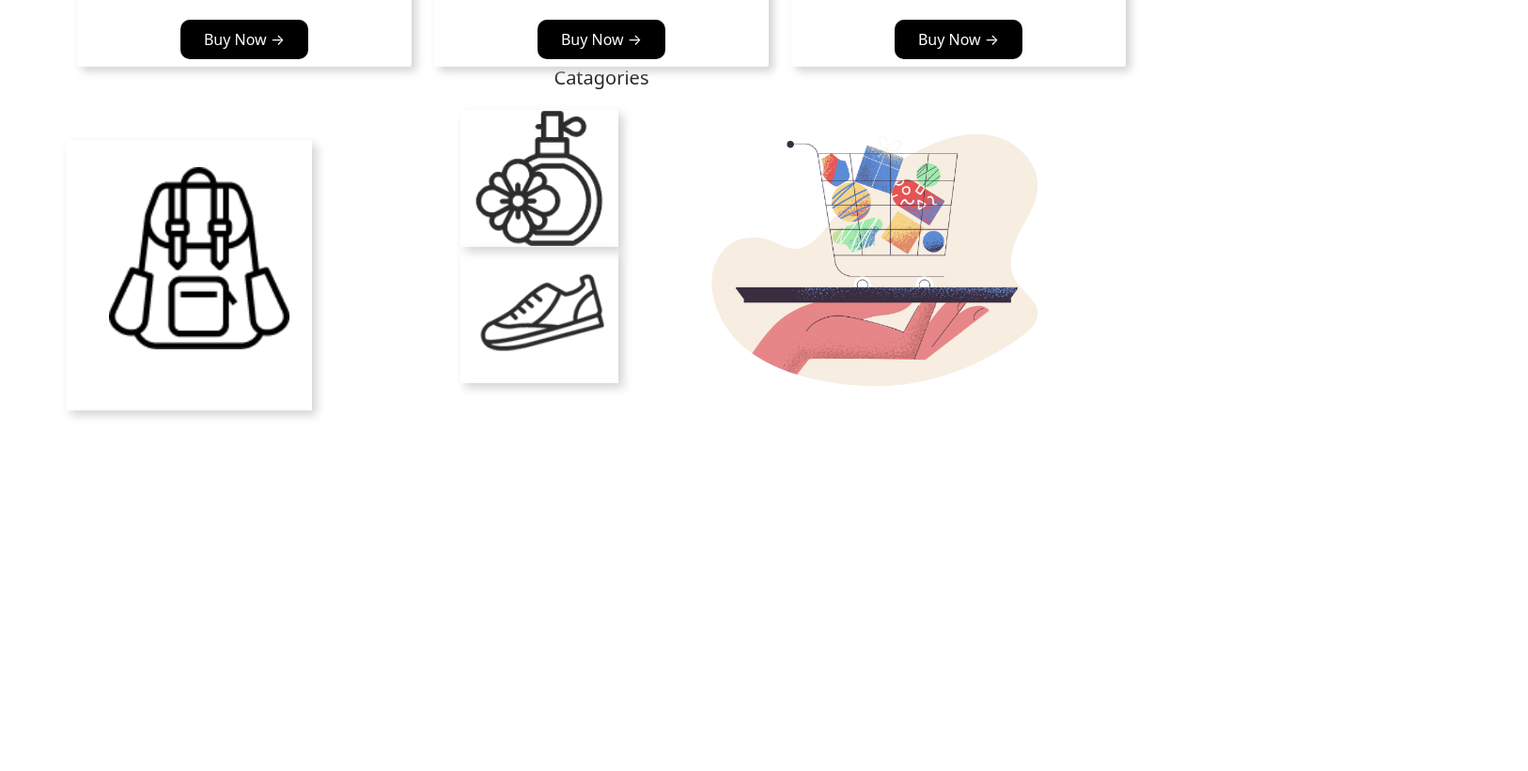
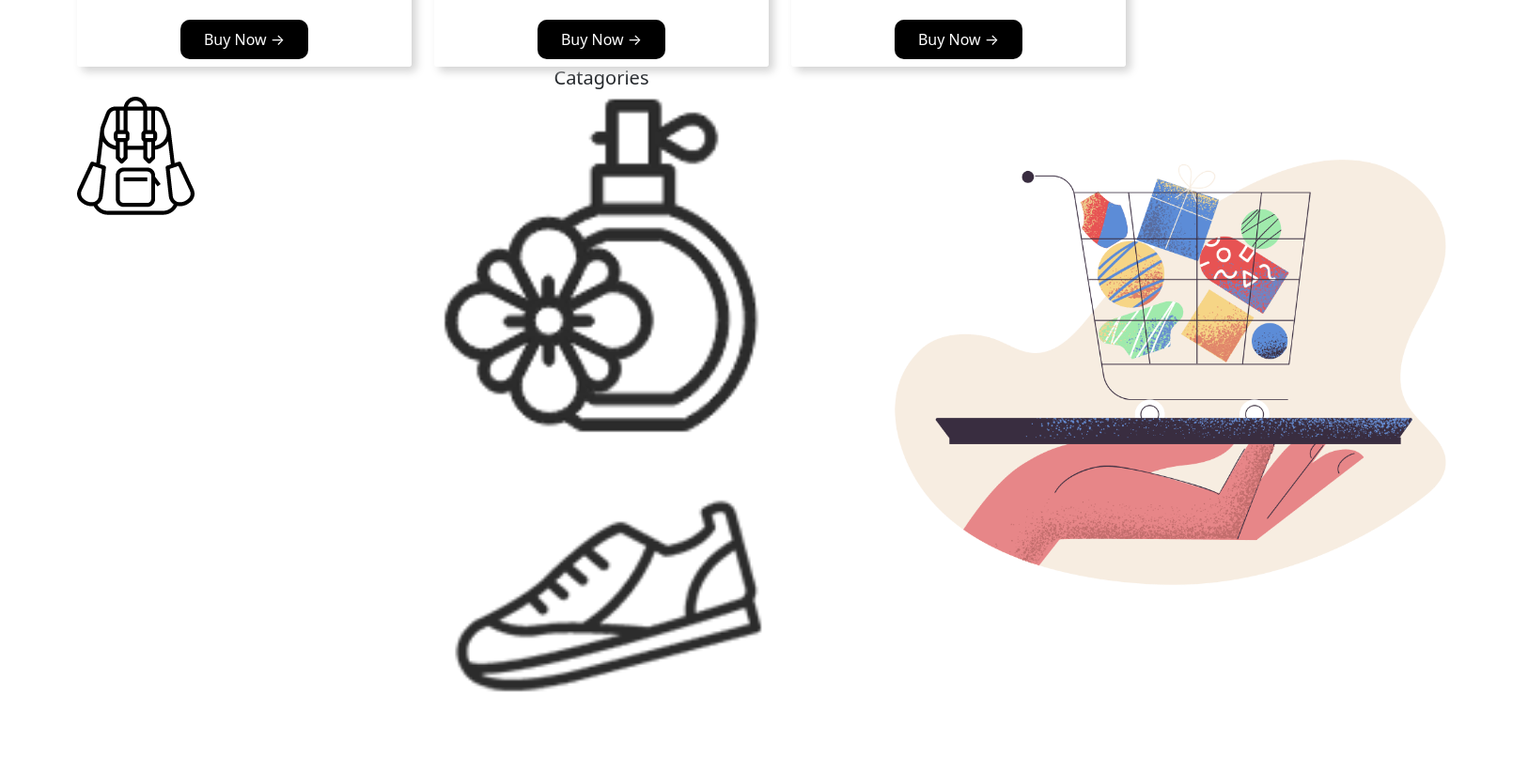
Before and after one commit to Mahich123/hot-gadget, a plain HTML site: page index.html in a window 1280 px wide. Shown: the part 2011-2832 px from the top of the page at 94% size, 1626 px wide, since content can reach past the window. Before the commit the page ends 2462 px from the top, so only its background shows below. Drawn offline with nearby package versions, Linux system fonts and the light colour scheme.

Commit message:
Update style.css

```diff
--- a/style.css
+++ b/style.css
@@ -35,31 +35,3 @@
 p {
     font-size: 1.5em;
 }
-.bag {
-    width: 12rem;
-    margin-top: 14.5%;
-}
-.b {
-    box-shadow: 5px 5px 10px lightgrey;
-    height: 36vh;
-    width: 23%;
-    margin-top: 4%;
-    padding-left: 4%;
-}
-.per {
-   width: 10.5rem;
-   margin-left: 41%;
-   margin-top: 4%;
-}
-.pale {
-    width: 29rem;
-    margin-left: -2rem;
-}
-.perfume {
-    box-shadow: 5px 5px 10px lightgrey;
-    box-shadow: 5px 5px 10px lightgrey;
-}
-.shoe {
-    box-shadow: 5px 5px 10px lightgrey;
-
-}
```
